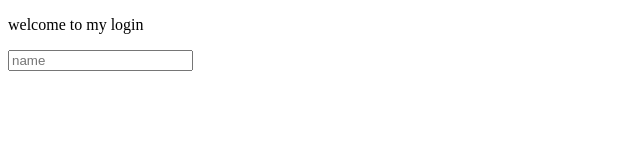
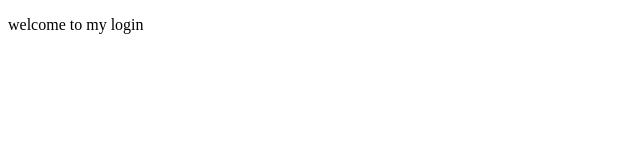
Before and after one commit to olowo17/myappsample, a plain HTML site: page login.html in a window 1280 px wide. Shown: the whole page, without its empty margins (0-640 px from the left). Drawn offline with Linux system fonts and the light colour scheme.

Commit message:
latest commit

```diff
--- a/login.html
+++ b/login.html
@@ -7,8 +7,6 @@
 </head>
 <body>
     <p>welcome to my login</p>
-    <form action="login.html">
-        <input type="text" placeholder="name">
-    </form>
+
 </body>
 </html>
```
